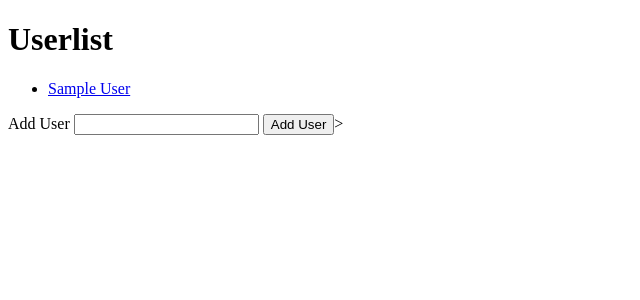
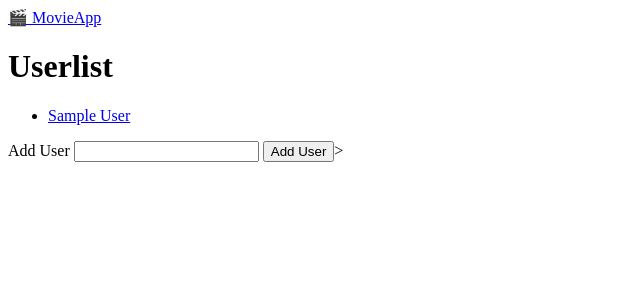
Before and after one commit to Moktur/MovieWebApp, a Flask app: page / in a window 1280 px wide. Shown: the top 300 px of the page, without its empty margins (0-640 px from the left). Run offline with Flask 3, Linux system fonts and the light colour scheme; tables that the repository leaves empty hold one stand-in row (values such as "Sample post").

Commit message:
changes regarding to routing

```diff
--- a/templates/base.html
+++ b/templates/base.html
@@ -2,13 +2,18 @@
 <html>
 
 <HEAD>
-
-
+    <meta charset="UTF-8">
+    <title>Movie App</title>
+    <link rel="stylesheet" href="/static/style.css">
 
 </HEAD>
 
 <body>
-
+    <nav>
+        <div class="" container">
+            <a href="/" class="logo">🎬 MovieApp</a>
+        </div>
+    </nav>
     <main class="container">
         {% block content %}{% endblock %}
 
--- a/templates/movies.html
+++ b/templates/movies.html
@@ -15,8 +15,8 @@
     {% for movie in usermovielist%}
 
     <div class="card">
-        <img src="{{movie.url}}" alt="Poster for {{movie.name}}" class="movie-poster">
-        <form action="{{url_for('update_movie', user_id=user.id, movie_id=movie.id)}}" method="post"
+        <img src="{{movie.poster_url}}" alt="Poster for {{movie.name}}" class="movie-poster">
+        <form action="{{url_for('update_movie', user_id=user.id, movie_id=movie['id'])}}" method="post"
             class="inline-form">
             <input type="text" name="title" value="{{movie.name}}" required>
             <button type="submit" class="btn btn-small">Update</button>
```
